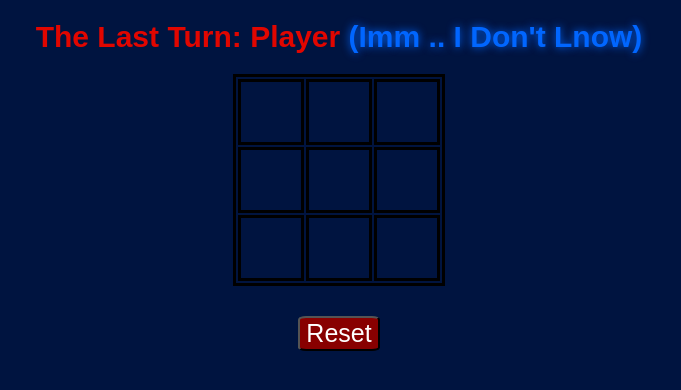
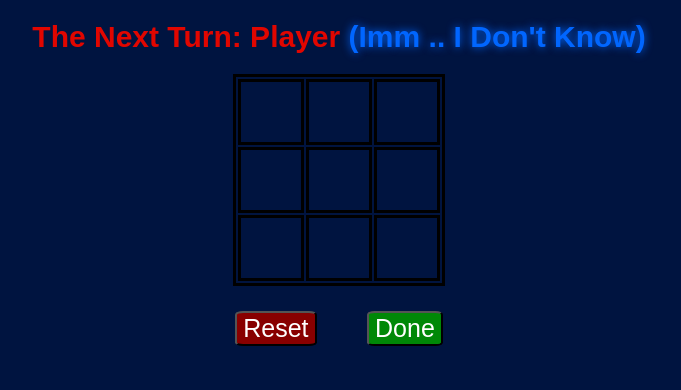
Before and after one commit to mohamedhossamWebDev22/tic-tac-toc-game, a React (Vite) app: page / in a window 1280 px wide. Shown: the top 390 px of the page, without its empty margins (301-982 px from the left). Built offline with nearby package versions, Linux system fonts and the light colour scheme.

Commit message:
come soooooon

```diff
--- a/src/App.jsx
+++ b/src/App.jsx
@@ -13,7 +13,7 @@ const App = (props) => {
     [SO, setSO] = useState(""),
     [SE, setSE] = useState("");
 
-  const [turn, setturn] = useState("(Imm .. I Don't Lnow)");
+  const [turn, setturn] = useState("(Imm .. I Don't Know)");
 
   const btnClicked = () => {
     if (player == "X") {
@@ -25,44 +25,82 @@ const App = (props) => {
     setturn(player);
   };
 
+  const x_won=() => {
+    alert('Player X Won :)')
+    location.reload(true)
+  }
+  const o_won=() => {
+    alert('Player O Won :)')
+    location.reload(true)
+  }
+
   const whoWon = () => {
     console.log('iam here!!');
     if (NW == NO && NE == NO && NW == 'X' ) {
-      alert('Player X Won :)')
-      window.location.reload()
+      x_won()
     }
     else if (NW == NO && NE == NO && NW == 'O' ) {
-      alert('Player O Won :)')
-      window.location.reload()
+      o_won()
     }
 
     if (SW == SO && SE == SO && SW == 'X' ) {
-      alert('Player X Won :)')
-      window.location.reload()
+      x_won()
     }
     else if (SW == SO && SE == SO && SW == 'O' ) {
-      alert('Player O Won :)')
-      window.location.reload()
+      o_won()
     }
 
     if (NW == WE && SW == WE && WE == 'X' ) {
-      alert('Player X Won :)')
-      window.location.reload()
+      x_won()
     }
     else if (NW == WE && SW == WE && WE == 'O' ) {
-      alert('Player O Won :)')
-      window.location.reload()
+      o_won()
+    }
+
+    if (NE == EA && SE == EA && EA == 'X') {
+      x_won()
+    }
+    else if (NE == EA && SE == EA && EA == 'O') {
+      o_won()
+    }
+
+    if (CE == EA && WE == EA && EA == 'X') {
+      x_won()
+    }
+    else if (CE == EA && WE == EA && EA == 'O') {
+      o_won()
+    }
+
+    if (NO == SO && SO == CE && NO == 'X') {
+      x_won()
+    }
+    else if (NO == SO && SO == CE && NO == 'O') {
+      o_won()
+    }
+
+    if (NW == CE && SE == CE && CE == 'X') {
+      x_won()
+    }
+    else if (NW == CE && SE == CE && CE == 'O') {
+      o_won()
+    }
+
+    if (NE == CE && SW == CE && CE == 'X') {
+      x_won()
+    }
+    else if (NE == CE && SW == CE && CE == 'O') {
+      o_won()
     }
   }
 
   return (
-    <div onClick={() =>{whoWon()}}>
-      <h1>The Last Turn:
+    <div>
+      <h1>The Next Turn:
         Player <a className="neon">{turn}</a>
       </h1>
 
       {/* squares to play*/}
-      <table>
+      <table onClick={() =>{whoWon()}}>
         <tbody>
           <tr>
             <td>
@@ -229,10 +267,18 @@ const App = (props) => {
       {/* reset btn */}
       <button
       onClick={() => {
-        window.location.reload()
+        location.reload(true)
       }}
       className="reset">
         Reset
+      </button>
+
+      <button
+      onClick={() => {
+        whoWon()
+      }}
+      className="done">
+        Done
       </button>
     </div>
   );
--- a/src/style/style.scss
+++ b/src/style/style.scss
@@ -47,6 +47,20 @@ body{
 
     margin-top: 30px;
 
+    margin: 2%;
+
+    border-radius: 10%;
+  }
+  .done{
+    color: white;
+    background: rgb(0, 136, 7);
+
+    font-size: 25px;
+
+    margin-top: 30px;
+
+    margin: 2%;
+
     border-radius: 10%;
   }
 }
```
